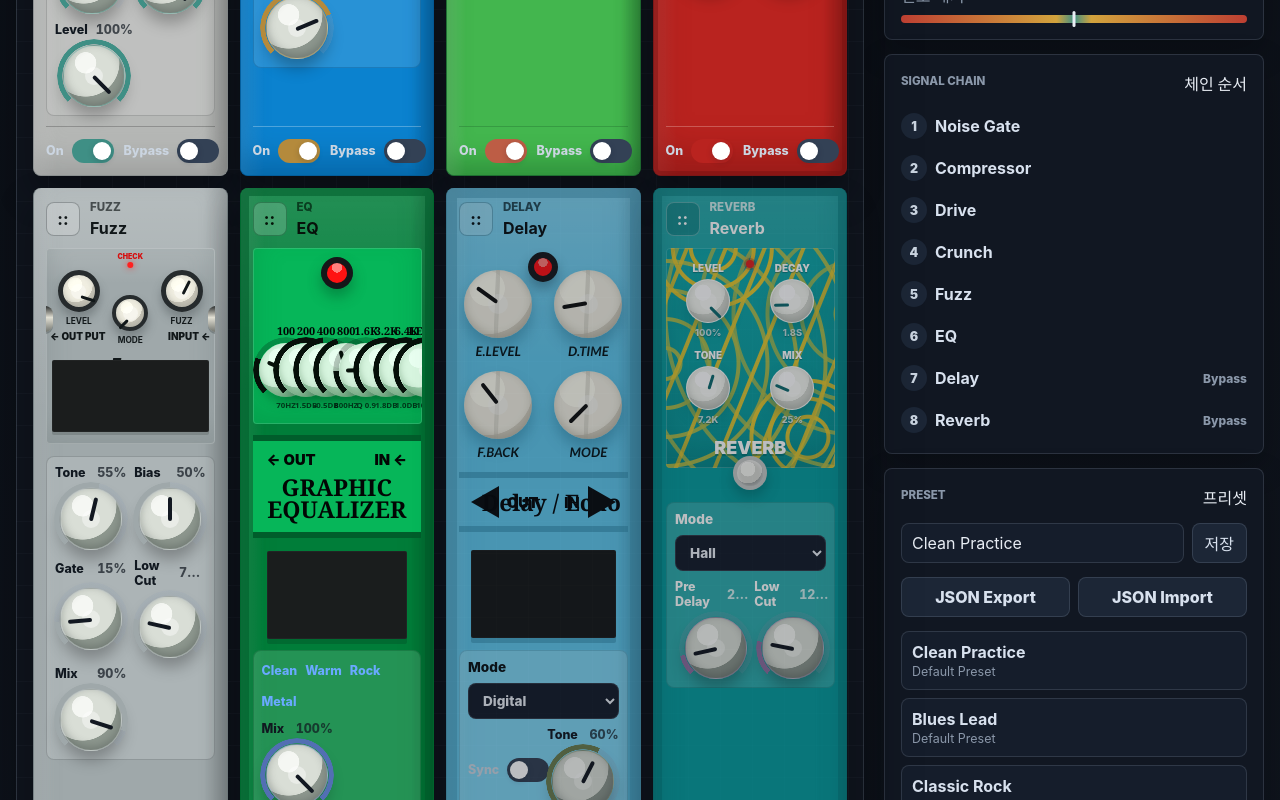
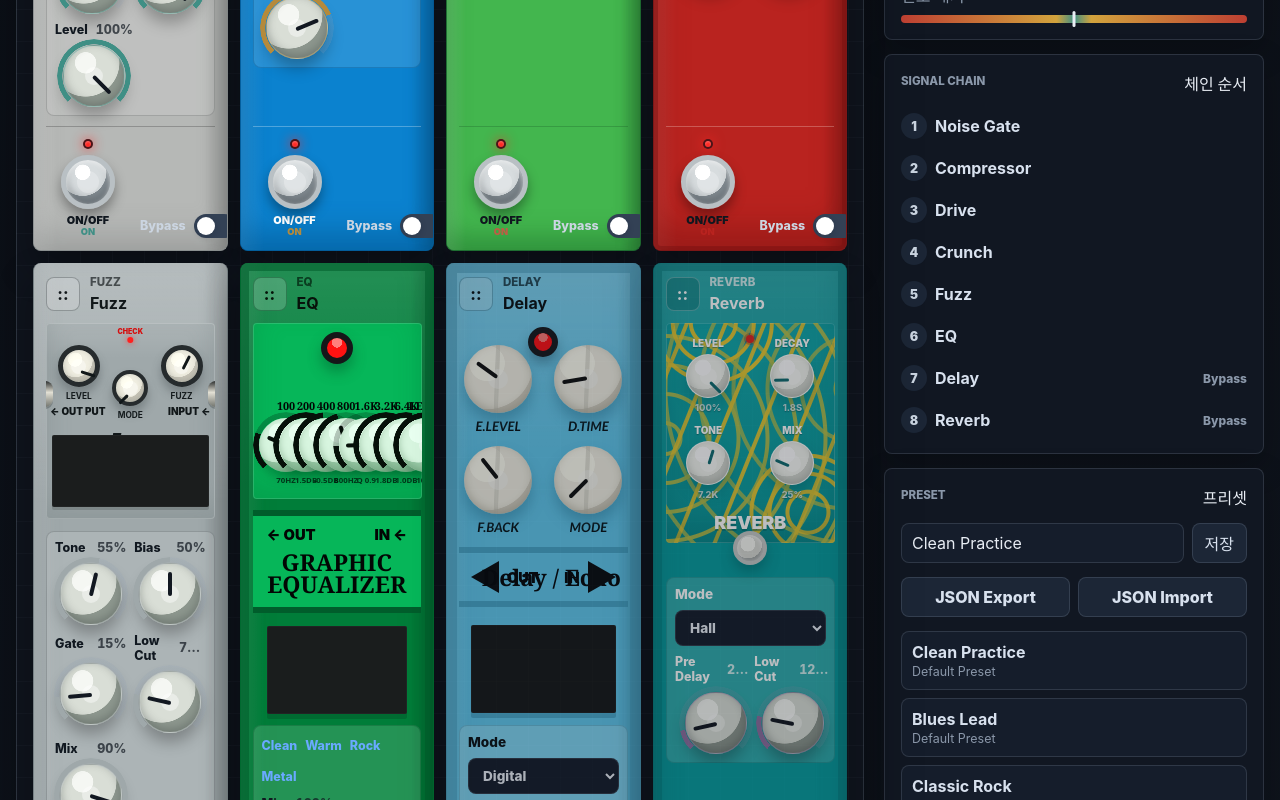
Before and after one commit to kimyounggaur/Guitar-Pedalboard, a React (Vite) app: page / in a window 1280 px wide. Shown: the part 740-1540 px from the top of the page. Built offline with nearby package versions, Linux system fonts and the light colour scheme.

Commit message:
Add stompbox on off switches

```diff
--- a/src/components/PedalCard.tsx
+++ b/src/components/PedalCard.tsx
@@ -14,6 +14,7 @@ import { AudioEngine } from '../audio/AudioEngine';
 import { usePedalStore } from '../store/pedalStore';
 import { ToggleSwitch } from './ToggleSwitch';
 import { SliderControl } from './SliderControl';
+import { StompToggleSwitch } from './StompToggleSwitch';
 import { NoiseGatePedal } from './effects/NoiseGatePedal';
 import { CompressorPedal } from './effects/CompressorPedal';
 import { CrunchPedal } from './effects/CrunchPedal';
@@ -184,7 +185,7 @@ export function PedalCard({ pedal, dragHandleProps, isDragging = false }: PedalC
         onTouchStart={stopControlEvent}
         onKeyDown={stopControlEvent}
       >
-        <ToggleSwitch label="On" checked={pedal.enabled} onChange={toggleEnabled} />
+        <StompToggleSwitch label="On/Off" checked={pedal.enabled} onChange={toggleEnabled} />
         <ToggleSwitch
           label="Bypass"
           checked={pedal.bypassed}
--- /dev/null
+++ b/src/components/StompToggleSwitch.tsx
@@ -0,0 +1,26 @@
+interface StompToggleSwitchProps {
+  label: string;
+  checked: boolean;
+  onChange: (checked: boolean) => void;
+}
+
+export function StompToggleSwitch({ label, checked, onChange }: StompToggleSwitchProps) {
+  return (
+    <button
+      type="button"
+      className={`stomp-toggle-switch${checked ? ' is-on' : ' is-off'}`}
+      aria-pressed={checked}
+      aria-label={`${label} ${checked ? 'on' : 'off'}`}
+      onClick={() => onChange(!checked)}
+    >
+      <span className="stomp-toggle-led" aria-hidden="true" />
+      <span className="stomp-toggle-button" aria-hidden="true">
+        <span />
+      </span>
+      <span className="stomp-toggle-label">
+        {label}
+        <output>{checked ? 'ON' : 'OFF'}</output>
+      </span>
+    </button>
+  );
+}
--- a/src/styles/globals.css
+++ b/src/styles/globals.css
@@ -290,6 +290,7 @@ h2 {
 .pedal-switches {
   display: flex;
   justify-content: space-between;
+  align-items: end;
   gap: 10px;
   margin-top: auto;
   padding-top: 12px;
@@ -2043,6 +2044,137 @@ h2 {
   border-top-color: rgba(255, 255, 255, 0.28);
 }
 
+.stomp-toggle-switch {
+  position: relative;
+  display: grid;
+  justify-items: center;
+  gap: 6px;
+  min-width: 84px;
+  padding: 0;
+  border: 0;
+  border-radius: 8px;
+  background: transparent;
+  color: #d8e1ee;
+  text-align: center;
+  touch-action: manipulation;
+}
+
+.stomp-toggle-switch:focus-visible {
+  outline: 2px solid color-mix(in srgb, var(--pedal-color, var(--accent)) 74%, #ffffff);
+  outline-offset: 4px;
+}
+
+.stomp-toggle-led {
+  width: 10px;
+  height: 10px;
+  border: 2px solid rgba(8, 12, 18, 0.72);
+  border-radius: 50%;
+  background: #3a1111;
+  box-shadow:
+    inset 0 1px 2px rgba(255, 255, 255, 0.18),
+    0 0 0 rgba(255, 70, 70, 0);
+  transition:
+    background 140ms ease,
+    box-shadow 140ms ease;
+}
+
+.stomp-toggle-switch.is-on .stomp-toggle-led {
+  background: #ff2b26;
+  box-shadow:
+    inset 0 1px 2px rgba(255, 255, 255, 0.34),
+    0 0 12px rgba(255, 39, 36, 0.8);
+}
+
+.stomp-toggle-button {
+  position: relative;
+  display: grid;
+  width: 54px;
+  height: 54px;
+  place-items: center;
+  border: 5px solid #b9c0c4;
+  border-radius: 50%;
+  background:
+    radial-gradient(circle at 38% 28%, #ffffff 0 18%, #d7dcde 19% 56%, #828b91 57% 100%);
+  box-shadow:
+    0 7px 12px rgba(0, 0, 0, 0.34),
+    inset 0 2px 5px rgba(255, 255, 255, 0.62),
+    inset 0 -5px 8px rgba(61, 68, 74, 0.42);
+  transition:
+    transform 120ms ease,
+    box-shadow 120ms ease,
+    filter 120ms ease;
+}
+
+.stomp-toggle-button::before {
+  content: "";
+  position: absolute;
+  inset: -9px;
+  border-radius: 50%;
+  background:
+    linear-gradient(180deg, rgba(255, 255, 255, 0.32), rgba(0, 0, 0, 0.28)),
+    #2a3036;
+  box-shadow:
+    inset 0 1px 2px rgba(255, 255, 255, 0.2),
+    0 2px 0 rgba(0, 0, 0, 0.3);
+  z-index: -1;
+}
+
+.stomp-toggle-button span {
+  width: 22px;
+  height: 22px;
+  border-radius: 50%;
+  background:
+    radial-gradient(circle at 42% 34%, rgba(255, 255, 255, 0.72), transparent 0 36%),
+    rgba(255, 255, 255, 0.24);
+}
+
+.stomp-toggle-switch:active .stomp-toggle-button {
+  transform: translateY(2px) scale(0.96);
+  box-shadow:
+    0 3px 7px rgba(0, 0, 0, 0.34),
+    inset 0 2px 6px rgba(255, 255, 255, 0.46),
+    inset 0 -3px 7px rgba(61, 68, 74, 0.5);
+}
+
+.stomp-toggle-switch.is-off .stomp-toggle-button {
+  filter: saturate(0.78) brightness(0.86);
+}
+
+.stomp-toggle-label {
+  display: grid;
+  gap: 1px;
+  color: currentColor;
+  font-size: 0.68rem;
+  font-weight: 900;
+  letter-spacing: 0;
+  line-height: 1.1;
+  text-transform: uppercase;
+}
+
+.stomp-toggle-label output {
+  color: var(--pedal-color, var(--accent));
+  font-size: 0.58rem;
+  font-weight: 950;
+}
+
+.stomp-toggle-switch.is-off .stomp-toggle-label output {
+  color: var(--ink-muted);
+}
+
+.pedal-card-drive .stomp-toggle-switch,
+.pedal-card-noise-gate .stomp-toggle-switch,
+.pedal-card-eq .stomp-toggle-switch,
+.pedal-card-crunch .stomp-toggle-switch,
+.pedal-card-fuzz .stomp-toggle-switch,
+.pedal-card-delay .stomp-toggle-switch {
+  color: #111820;
+}
+
+.pedal-card-compressor .stomp-toggle-switch,
+.pedal-card-reverb .stomp-toggle-switch {
+  color: #ffffff;
+}
+
 .pedal-card-compressor .compressor-control-deck,
 .pedal-card-noise-gate .noise-gate-face,
 .pedal-card-eq .graphic-eq-slider-panel,
```
